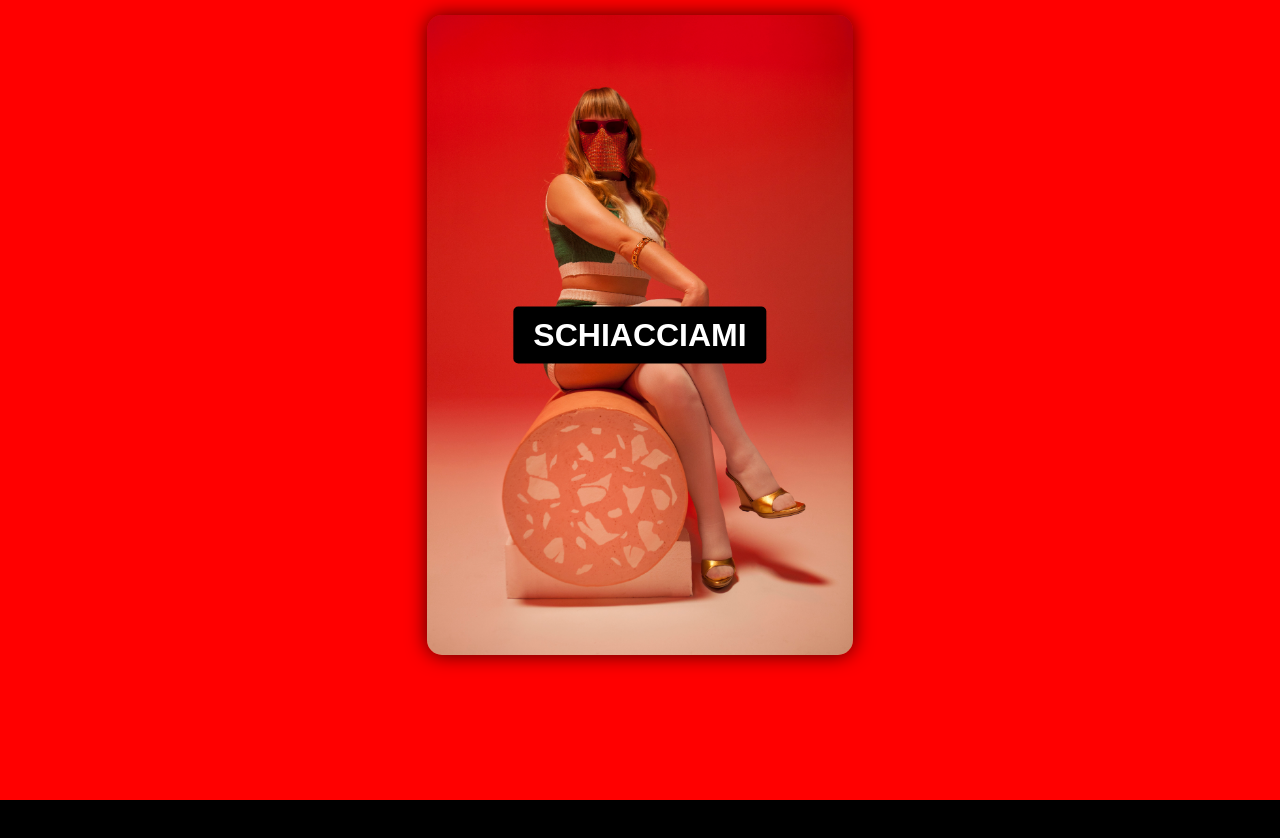
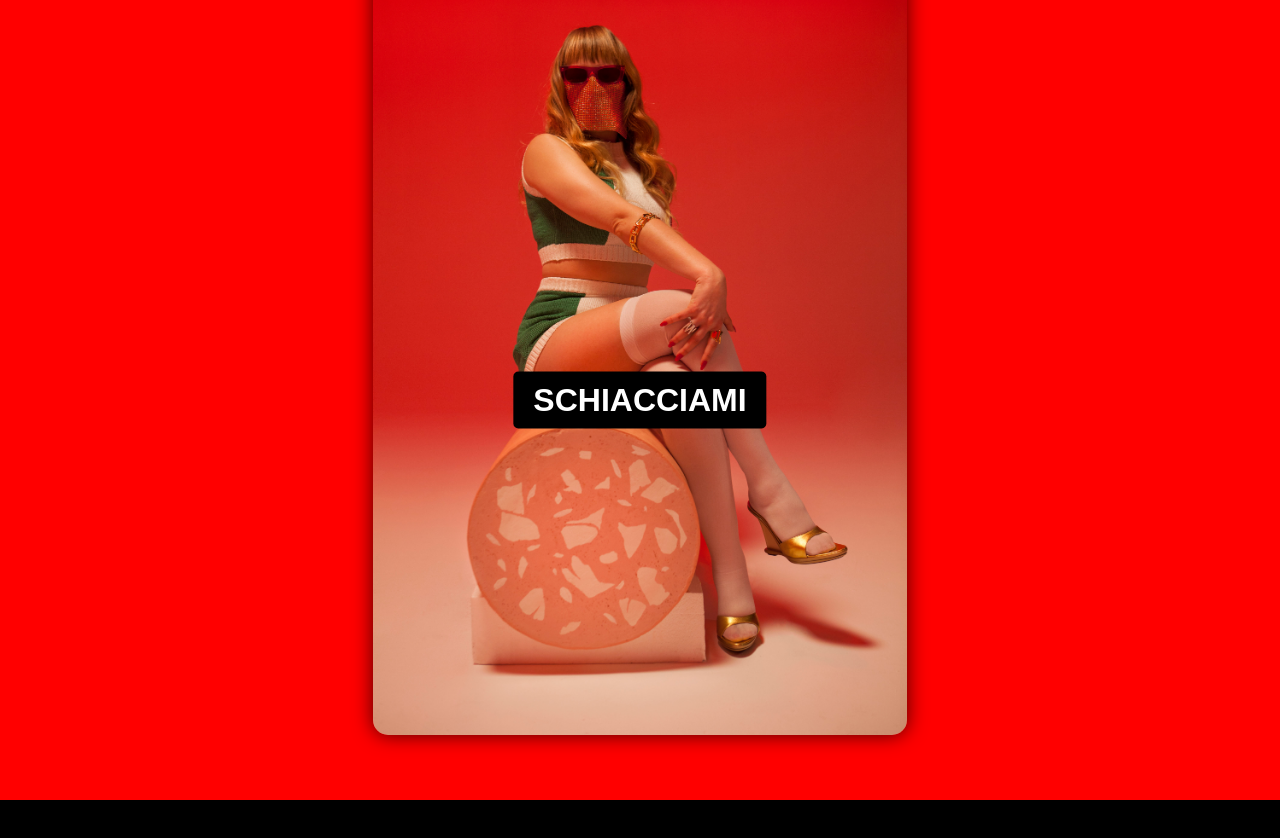
Before and after one commit to ilfriariello/comple-anto, a plain HTML site: page index.html in a window 1280 px wide. Before the commit the page ends 800 px from the top, so only its background shows below. Drawn offline with Linux system fonts and the light colour scheme.

Commit message:
Update index.html

```diff
--- a/index.html
+++ b/index.html
@@ -19,14 +19,12 @@
 
     <!-- Contenuto finale: sfondo rosso con la foto -->
     <div id="final-content" class="hidden">
-        <!-- Contenitore con foto e banner -->
-        <div id="image-container">
-            <!-- Banner che invita a cliccare -->
-            <div id="click-banner">
-                SCHIACCIAMI
-            </div>
-            <img src="assets/myss-keta.jpg" alt="Myss Keta">
+        <!-- Banner che invita a cliccare -->
+        <div id="click-banner">
+            SCHIACCIAMI
         </div>
+
+        <img src="assets/myss-keta.jpg" alt="Myss Keta">
 
         <!-- Testo che appare sotto la foto -->
         <div id="message">
```
